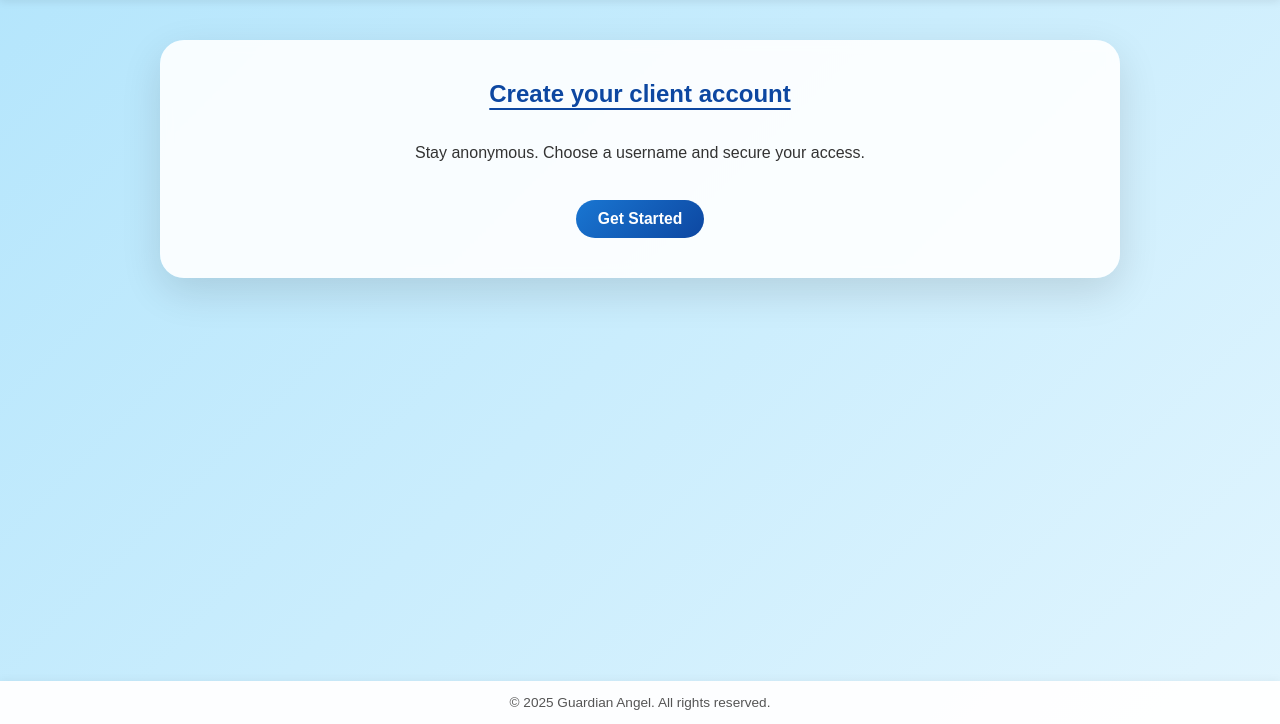
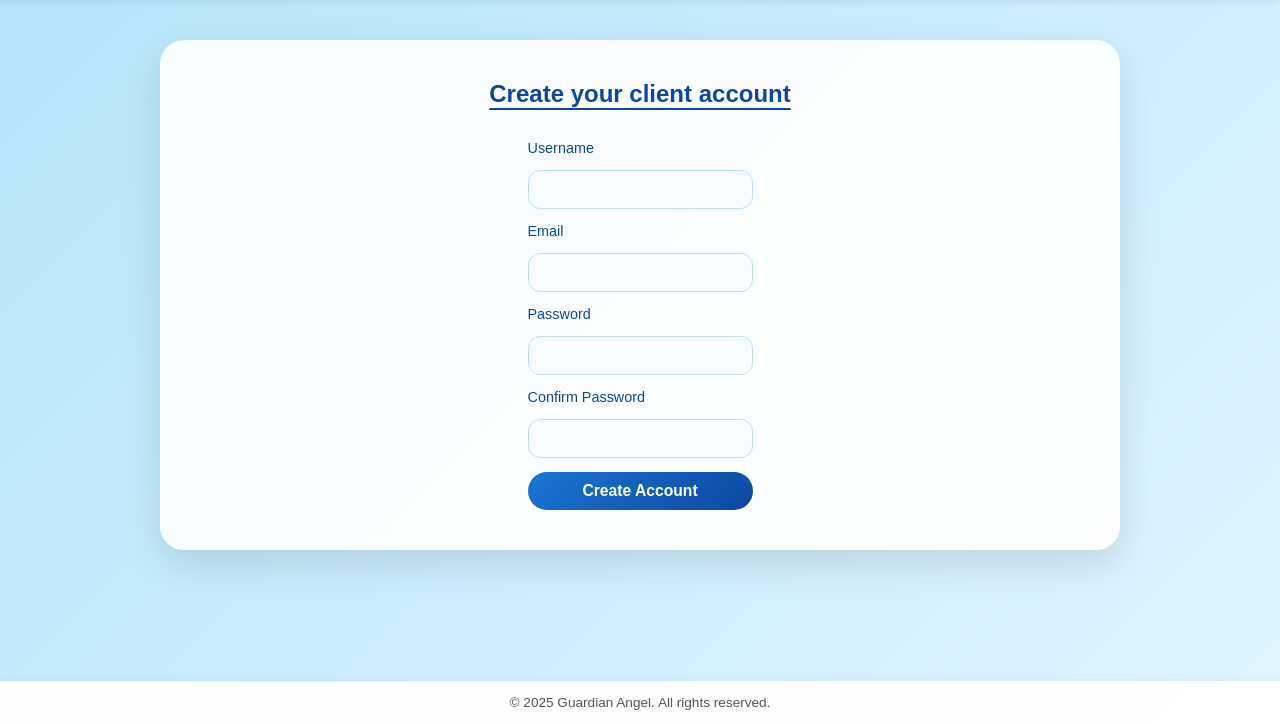
Before and after one commit to haiderhabibi1-bot/guardianangel, a Django app: page /register/customer/ in a window 1280 px wide. Shown: the part 76-800 px from the top of the page. Run offline with Django 5.2, Linux system fonts and the light colour scheme.

Commit message:
Update register_customer.html

```diff
--- a/core/templates/register_customer.html
+++ b/core/templates/register_customer.html
@@ -1,21 +1,21 @@
 {% extends 'base.html' %}
-
 {% block content %}
 <h1 class="register-title">Create your client account</h1>
-<p>Stay anonymous. Choose a username and secure your access.</p>
 
 <form method="post">
     {% csrf_token %}
-    {{ form.non_field_errors }}
+    <label for="id_username">Username</label>
+    <input type="text" name="username" id="id_username" required>
 
-    {% for field in form %}
-        <label for="{{ field.id_for_label }}">{{ field.label }}:</label>
-        {{ field }}
-        {% if field.errors %}
-            <div style="color: red; font-size: 0.8rem;">{{ field.errors|striptags }}</div>
-        {% endif %}
-    {% endfor %}
+    <label for="id_email">Email</label>
+    <input type="email" name="email" id="id_email" required>
 
-    <button type="submit">Get Started</button>
+    <label for="id_password">Password</label>
+    <input type="password" name="password" id="id_password" required>
+
+    <label for="id_confirm_password">Confirm Password</label>
+    <input type="password" name="confirm_password" id="id_confirm_password" required>
+
+    <button type="submit" class="btn">Create Account</button>
 </form>
 {% endblock %}
```
